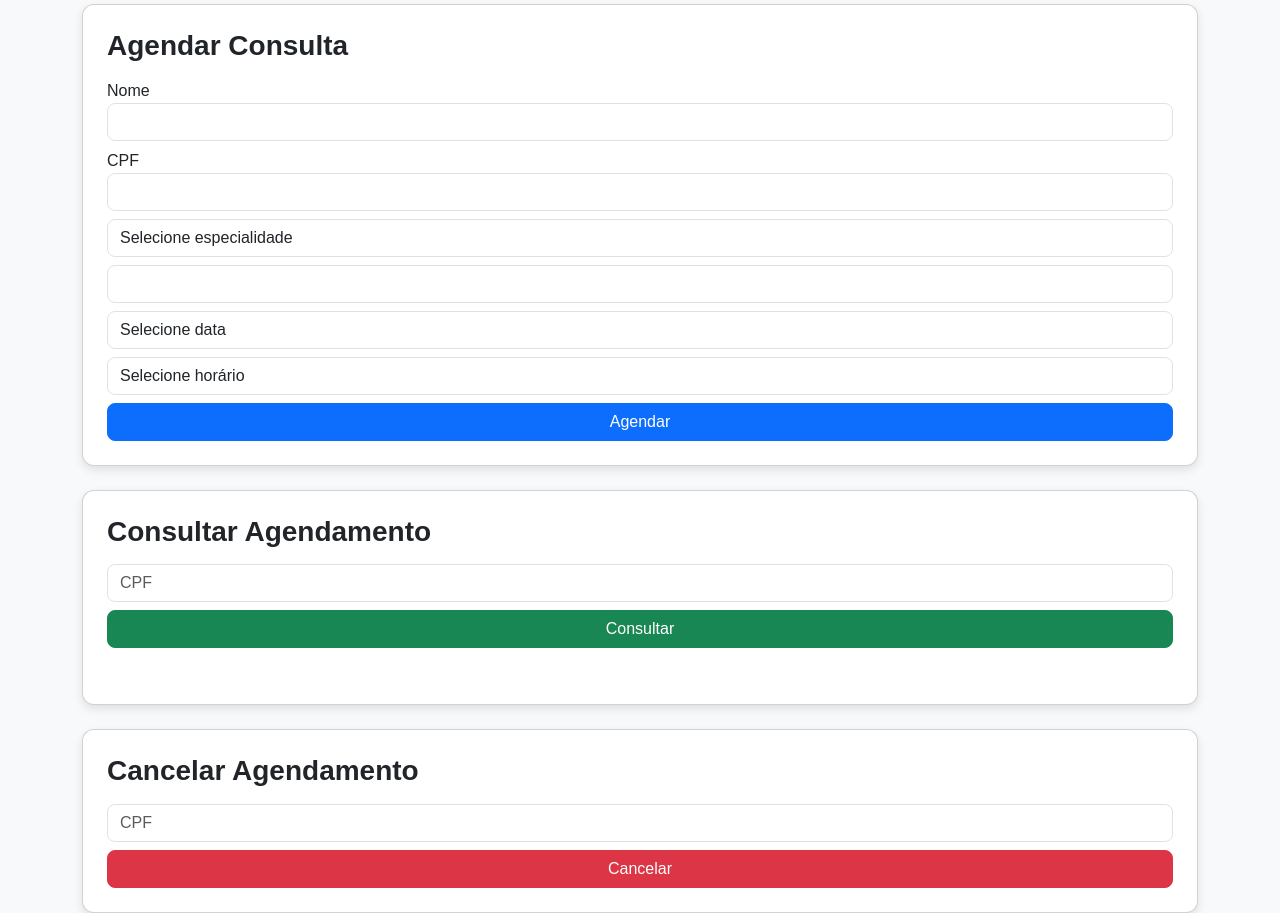
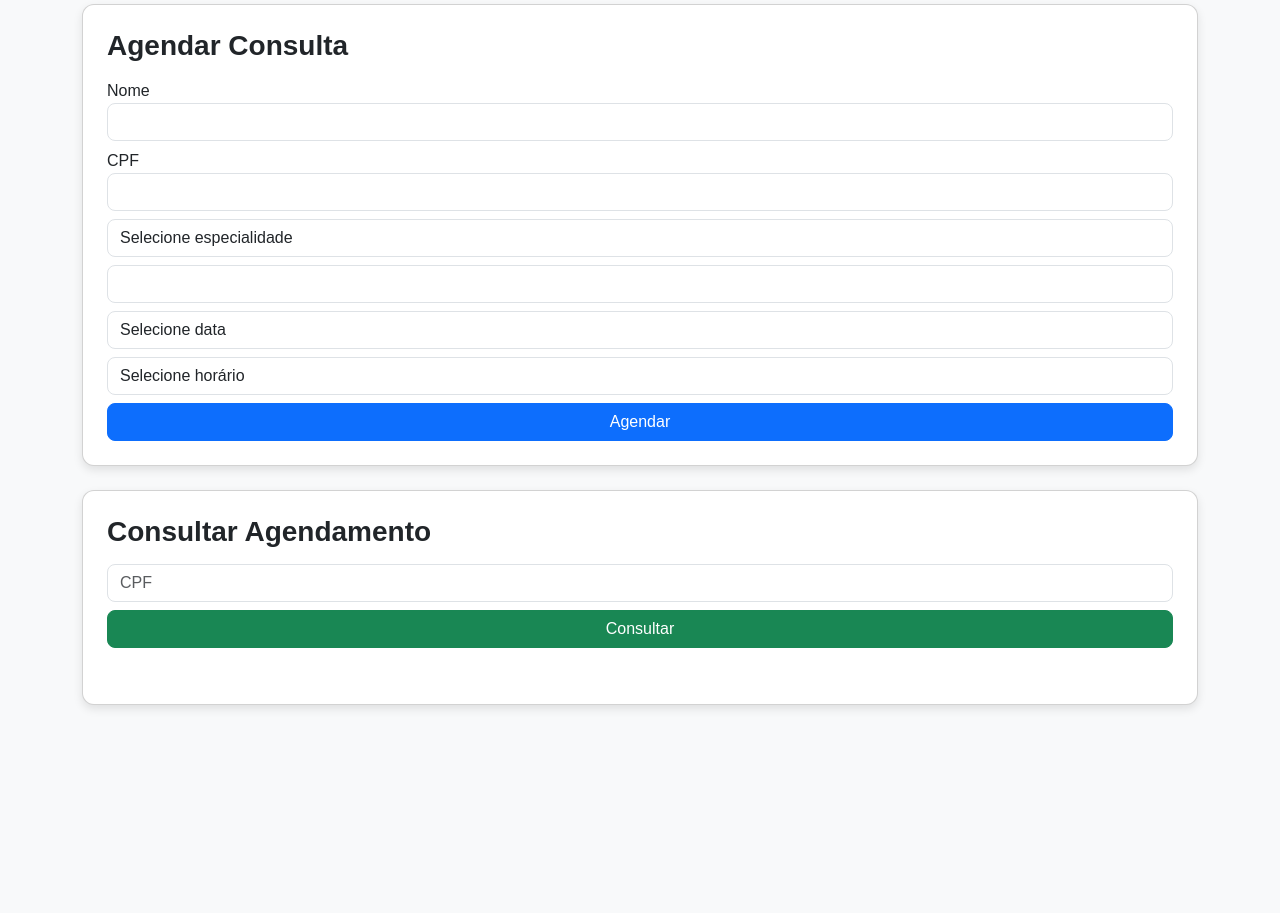
Before and after one commit to joaolopezzSystem/clinica-saude, a plain HTML site: page docs/agendamento.html in a window 1280 px wide. Shown: the part 116-1029 px from the top of the page. After the commit the page ends 845 px from the top, so only its background shows below. Drawn offline with nearby package versions, Linux system fonts and the light colour scheme; no server answers.

Commit message:
server final corrigido

```diff
--- a/docs/agendamento.html
+++ b/docs/agendamento.html
@@ -40,12 +40,6 @@
     <ul class="mt-3" id="resultado"></ul>
   </div>
 
-  <div class="card p-4">
-    <h3 class="mb-3">Cancelar Agendamento</h3>
-
-    <input class="form-control mb-2" id="cpfCancelar" placeholder="CPF" oninput="apenasNumeros(this)">
-    <button class="btn btn-danger" onclick="cancelar()">Cancelar</button>
-  </div>
 
 </div>
 
```
